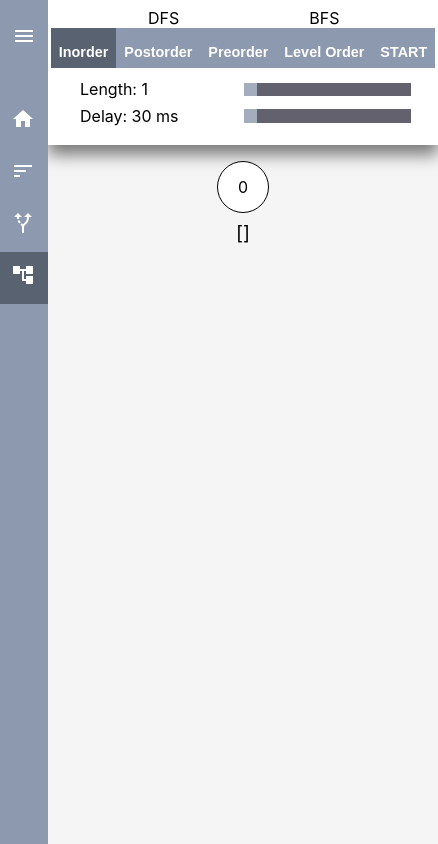
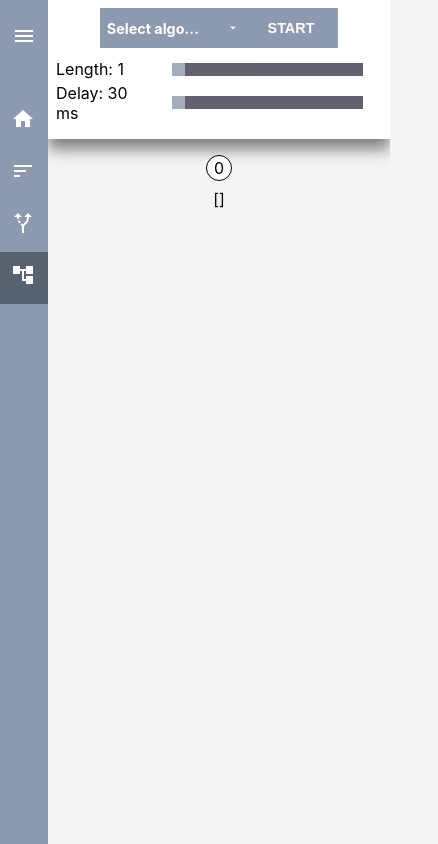
Before and after one commit to nchalimba/algo_visualizer, a Next.js app: page /treeTraversal in a window 390 px wide. Shown: the whole page, 438 px wide, since content can reach past the window. Built offline with nearby package versions, Linux system fonts and the light colour scheme.

Commit message:
feat: made tree traversal responsive

```diff
--- a/components/treeTraversal/Navbar.jsx
+++ b/components/treeTraversal/Navbar.jsx
@@ -6,13 +6,19 @@ import {
   preorderDFS,
 } from '../../utils/treeTraversal/dfs';
 import { bfs } from '../../utils/treeTraversal/bfs';
-import TypeButton from './TypeButton';
 import { animateTree } from '../../utils/treeTraversal/visualize';
+import Select from '../Select';
 
+const algoOptions = [
+  { label: 'Inorder', value: 'inorder' },
+  { label: 'Postorder', value: 'postorder' },
+  { label: 'Preorder', value: 'preorder' },
+  { label: 'Level Order', value: 'levelorder' },
+];
 const Navbar = ({ tree, setTree, setVisitedArray }) => {
   const [disableButtons, setDisableButtons] = useState(false);
   const [delay, setDelay] = useState(30);
-  const [traversalType, setTraversalType] = useState('inorder');
+  const [traversalType, setTraversalType] = useState();
 
   const handleLengthChange = (e) => {
     const newTree = [];
@@ -32,6 +38,7 @@ const Navbar = ({ tree, setTree, setVisitedArray }) => {
     levelorder: bfs,
   };
   const handleStart = () => {
+    if (!traversalType) return;
     setDisableButtons(true);
     const visited = [];
     treeTraversalMap[traversalType](tree, visited);
@@ -41,40 +48,12 @@ const Navbar = ({ tree, setTree, setVisitedArray }) => {
   return (
     <nav className="navbar">
       <div className={styles.buttons}>
-        <div className={styles.buttonContainer}>
-          dfs
-          <div className={styles.dfsButtons}>
-            <TypeButton
-              currentType="inorder"
-              type={traversalType}
-              label="Inorder"
-              setType={setTraversalType}
-            />
-            <TypeButton
-              currentType="postorder"
-              type={traversalType}
-              label="Postorder"
-              setType={setTraversalType}
-            />
-            <TypeButton
-              currentType="preorder"
-              type={traversalType}
-              label="Preorder"
-              setType={setTraversalType}
-            />
-          </div>
-        </div>
-        <div className={styles.buttonContainer}>
-          bfs
-          <div className={styles.bfsButton}>
-            <TypeButton
-              currentType="levelorder"
-              type={traversalType}
-              label="Level Order"
-              setType={setTraversalType}
-            />
-          </div>
-        </div>
+        <Select
+          options={algoOptions}
+          value={algoOptions.find((option) => option.value === traversalType)}
+          placeholder="Select algo..."
+          onChange={(value) => setTraversalType(value?.value)}
+        />
 
         <button
           className="btn btn-primary"
--- a/styles/treeTraversal/Navbar.module.css
+++ b/styles/treeTraversal/Navbar.module.css
@@ -15,7 +15,6 @@
   margin-top: 0.5em;
   margin-bottom: 0.5em;
   display: flex;
-  align-items: flex-end;
   justify-content: center;
 }
 
@@ -45,15 +44,16 @@
   margin-left: 2em;
 }
 
-@media (max-width: 1200px) {
+@media (max-width: 768px) {
   .buttons button {
     margin-left: 0;
     margin-right: 0;
   }
-}
-
-@media (max-width: 768px) {
-  .buttons button {
-    padding: 1rem 0.5rem;
+  .slider {
+    margin: 0 0.5em;
+  }
+  .slider > label {
+    width: 10em;
+    margin-left: 0.5em;
   }
 }
--- a/styles/treeTraversal/Node.module.css
+++ b/styles/treeTraversal/Node.module.css
@@ -1,6 +1,6 @@
 .parent {
-  width: 50px;
-  height: 50px;
+  width: 3rem;
+  height: 3rem;
   display: flex;
   align-items: center;
   justify-content: center;
@@ -31,3 +31,16 @@
     gap: 0.5em;
   }
 }
+
+@media (max-width: 768px) {
+  .children {
+    gap: 0;
+  }
+}
+
+@media (max-width: 540px) {
+  .parent {
+    height: 1.5rem;
+    width: 1.5rem;
+  }
+}
--- a/styles/treeTraversal/VisitedArray.module.css
+++ b/styles/treeTraversal/VisitedArray.module.css
@@ -1,3 +1,9 @@
 .array {
   font-size: larger;
 }
+
+@media (max-width: 540px) {
+  .array {
+    font-size: medium;
+  }
+}
```
